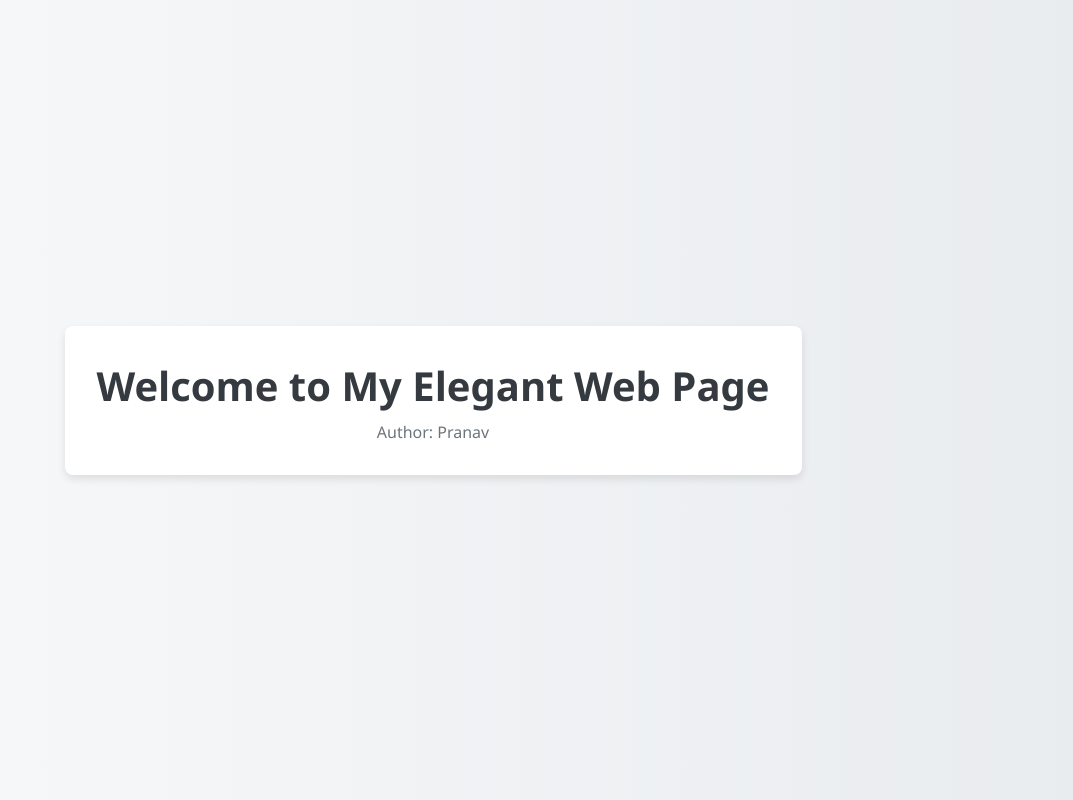
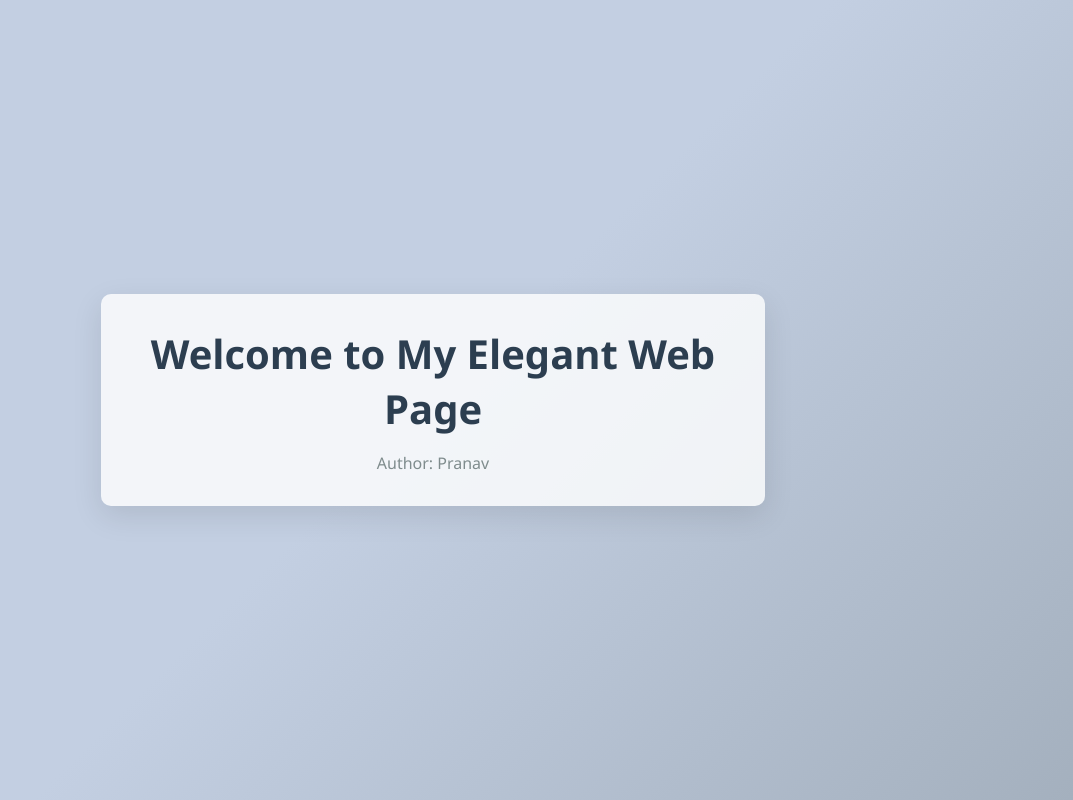
Before and after one commit to techdecipher/using-aws-dev-tools, a plain HTML site: page index.html in a window 1280 px wide. Shown: the whole page, without its empty margins (207-1280 px from the left). Drawn offline with Linux system fonts and the light colour scheme.

Commit message:
2 changes on Index file

```diff
--- a/index.html
+++ b/index.html
@@ -8,28 +8,34 @@
     <style>
         body {
             font-family: 'Segoe UI', Tahoma, Geneva, Verdana, sans-serif;
+            margin: 0;
+            height: 100vh;
             display: flex;
             justify-content: center;
             align-items: center;
-            height: 100vh;
-            margin: 0;
-            background: linear-gradient(to right, #f8f9fa, #e9ecef);
+            background: linear-gradient(135deg, #c3cfe2 0%, #c3cfe2 50%, #a4b0be 100%);
+            background-size: cover;
+            color: #343a40;
         }
         .container {
             text-align: center;
-            background: #fff;
-            padding: 2em;
-            border-radius: 8px;
-            box-shadow: 0 4px 8px rgba(0, 0, 0, 0.1);
+            background: rgba(255, 255, 255, 0.8);
+            padding: 2rem;
+            border-radius: 10px;
+            box-shadow: 0 10px 30px rgba(0, 0, 0, 0.1);
+            max-width: 600px;
+            width: 100%;
+            margin: 1rem;
         }
         h1 {
-            font-size: 2.5em;
+            font-size: 2.5rem;
             margin: 0;
-            color: #343a40;
+            color: #2c3e50;
         }
         p {
-            margin: 0.5em 0 0;
-            color: #6c757d;
+            margin: 1rem 0 0;
+            font-size: 1rem;
+            color: #7f8c8d;
         }
     </style>
 </head>
```
